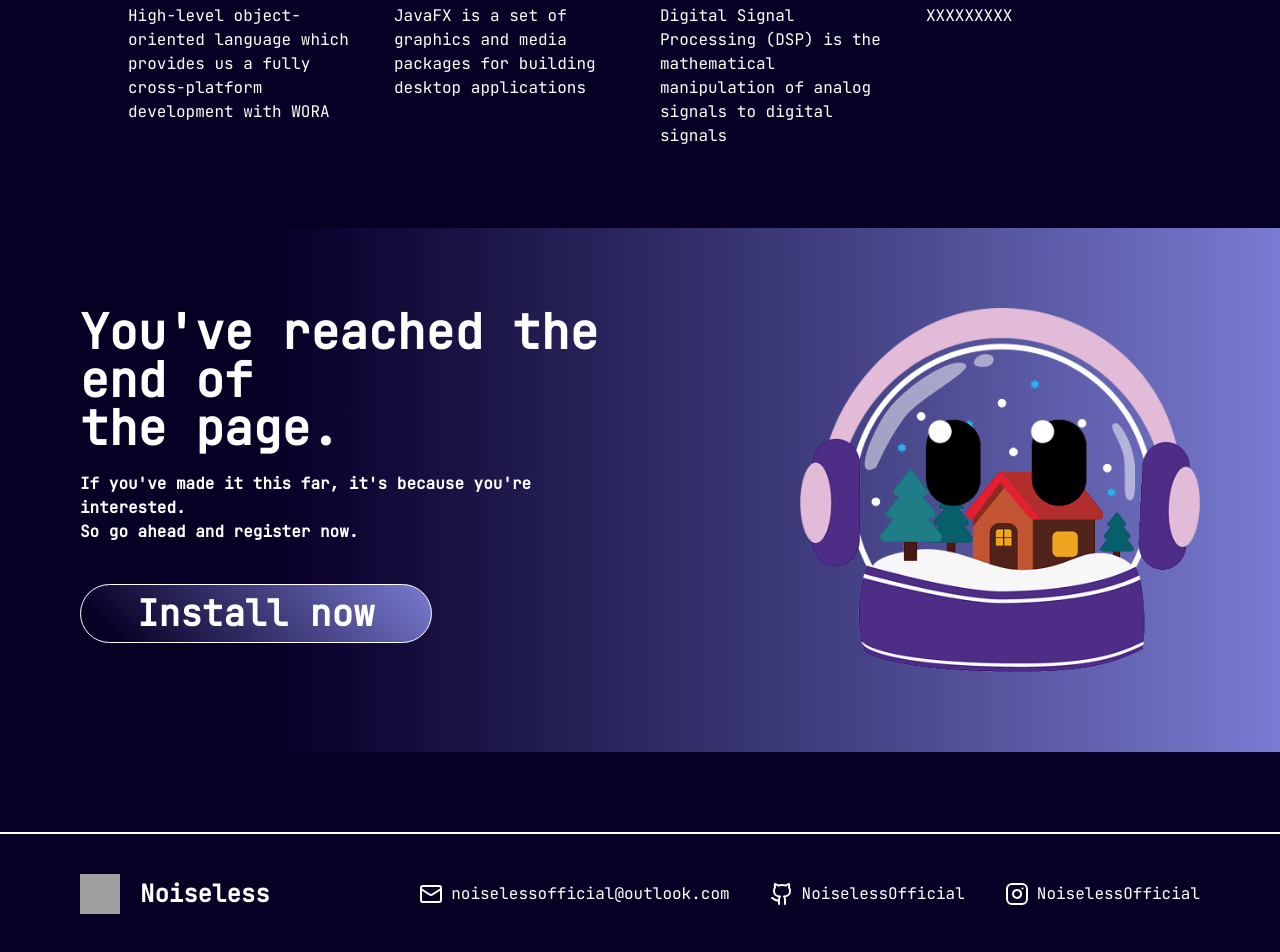
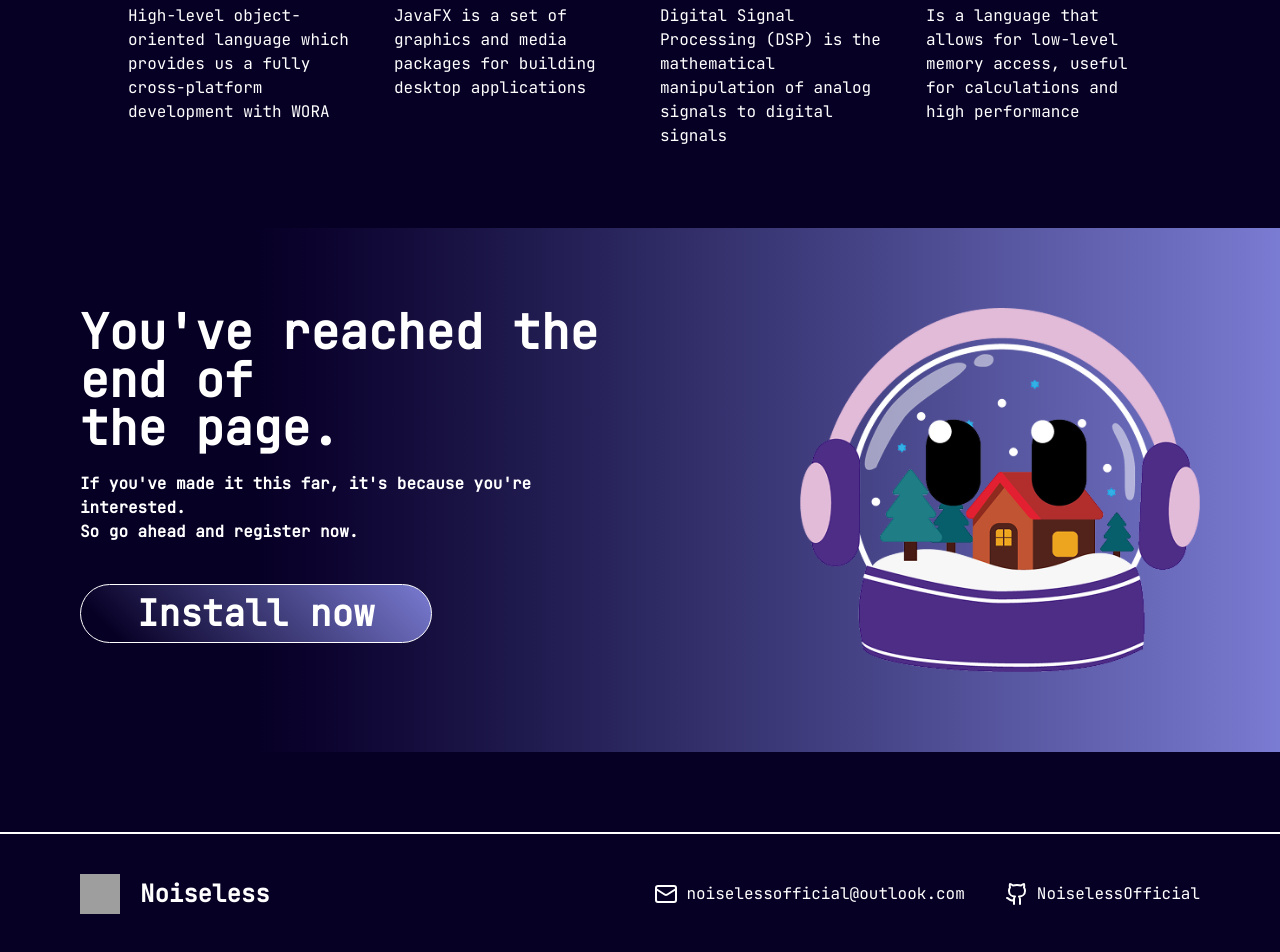
Before and after one commit to NoiselessOfficial/noiseless-frontend, a Vue app: page / in a window 1280 px wide. Shown: the part 1115-2067 px from the top of the page. Built offline with nearby package versions, Linux system fonts and the light colour scheme; grey boxes are pictures that could not be loaded.

Commit message:
Removi o instagram do footer, adicionei o tópico 4 na home e deixei disabled as opções de pagamento ainda não adicionadas.

```diff
--- a/src/components/donation/donateForm.vue
+++ b/src/components/donation/donateForm.vue
@@ -30,9 +30,9 @@ const donate = () => {
     <span @click="exitDonateForm" class="transform -translate-y-[26px] -translate-x-[120px] text-[20px] cursor-pointer hover:text-[#7bdff6] hover:scale-[1.1] hover:drop-shadow-[0px_0px_6px_hsla(0,0%,100%)] transition duration-400"><- Back</-></span>
     <div class="flex justify-evenly w-[400px]">
       <DonateRadio gateway="mercadopago" h="40px" w="90px" v-model="gateway" image="/images/Donation/Gateways/mercadopago.png" />
-      <DonateRadio gateway="paypal" h="40px" w="40px" v-model="gateway" image="/images/Donation/Gateways/paypal.png" />
-      <DonateRadio gateway="stripe" h="70px" w="70px" v-model="gateway" image="/images/Donation/Gateways/stripe.png" />
-      <DonateRadio gateway="pix" h="80px" w="80px" v-model="gateway" image="/images/Donation/Gateways/pix.png" />
+      <DonateRadio disabled gateway="paypal" h="40px" w="40px" v-model="gateway" image="/images/Donation/Gateways/paypal.png" />
+      <DonateRadio disabled gateway="stripe" h="70px" w="70px" v-model="gateway" image="/images/Donation/Gateways/stripe.png" />
+      <DonateRadio disabled gateway="pix" h="80px" w="80px" v-model="gateway" image="/images/Donation/Gateways/pix.png" />
     </div>
     <div class="flex flex-col justify-center h-[200px] w-[330px] gap-6">
         <input type="email" v-model="email" placeholder="E-mail address" class="h-[46px] p-2 border-[1px] rounded-[10px] outline-none" />
--- a/src/components/donation/donateRadio.vue
+++ b/src/components/donation/donateRadio.vue
@@ -4,6 +4,7 @@ const props = defineProps<{
   image: string
   h: string
   w: string
+  disabled?: boolean
 }>()
 
 const model = defineModel<string>();
@@ -11,13 +12,15 @@ const model = defineModel<string>();
 
 <template>
   <label
-    class="flex justify-center items-center h-[60px] w-[85px] cursor-pointer bg-[hsla(0,0%,100%,0.20)] border-[1px] rounded-[10px] hover:bg-[hsla(0,0%,100%,0.40)] transition duration-400"
+    class="flex justify-center items-center h-[60px] w-[85px] rounded-[10px] border-[1px] bg-[hsla(0,0%,100%,0.20)] transition duration-400"
+    :class="props.disabled ? 'cursor-not-allowed opacity-50' : 'cursor-pointer hover:bg-[hsla(0,0%,100%,0.40)]'"
   >
     <input
       class="peer sr-only"
       type="radio"
       name="gateway"
       :value="gateway"
+      :disabled="props.disabled"
       v-model="model"
     />
     <img
--- a/src/components/home/footerSection.vue
+++ b/src/components/home/footerSection.vue
@@ -26,10 +26,6 @@ import { socialMedias } from '@/constants/links';
         <Github />
         <a href="https://github.com/NoiselessOfficial">NoiselessOfficial</a>
       </div>
-      <div class="flex gap-2">
-        <Instagram />
-        <a href="#">NoiselessOfficial</a>
-      </div>
     </div>
   </div>
 </template>
--- a/src/components/home/stackSection.vue
+++ b/src/components/home/stackSection.vue
@@ -1,5 +1,5 @@
 <script setup lang="ts">
-import { Users, Coffee, AudioWaveform, Layout } from 'lucide-vue-next'
+import { Braces, Coffee, AudioWaveform, Layout } from 'lucide-vue-next'
 import { CardTec } from '@/components/ui/card';
 </script>
 
@@ -21,9 +21,9 @@ import { CardTec } from '@/components/ui/card';
       :icone="AudioWaveform"
     />
     <CardTec
-      titulo="XXXXX"
-      descricao="XXXXXXXXX"
-      :icone="Users"
+      titulo="C"
+      descricao="Is a language that allows for low-level memory access, useful for calculations and high performance"
+      :icone="Braces"
     />
   </section>
 </template>
```
Also changed, not shown: 1 other file (tests, documents, lock files or other folders).
